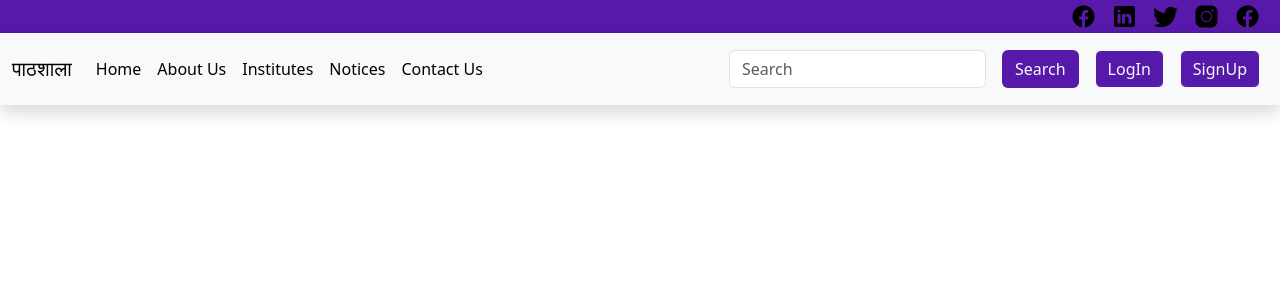
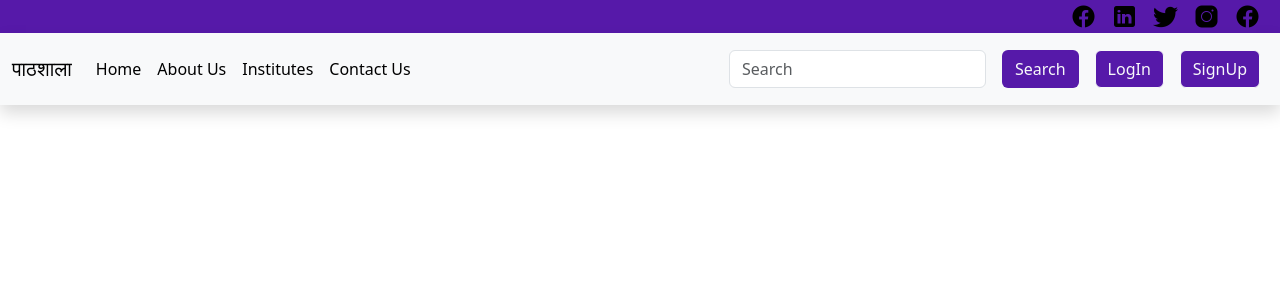
Before and after one commit to Shikhajaiswar/project1, a PHP site: page /index.php in a window 1280 px wide. Shown: the top 300 px of the page. Run offline with PHP 8.4, Linux system fonts and the light colour scheme.

Commit message:
Update header.php

```diff
--- a/header.php
+++ b/header.php
@@ -54,9 +54,7 @@ echo '
         <li class="nav-item">
           <a class="nav-link active" href="institute.php">Institutes</a>
         </li>
-        <li class="nav-item">
-          <a class="nav-link active" href="Notices.php">Notices</a>
-        </li>
+
         <li class="nav-item">
           <a class="nav-link active" href="contact.php">Contact Us</a>
         </li>
```
